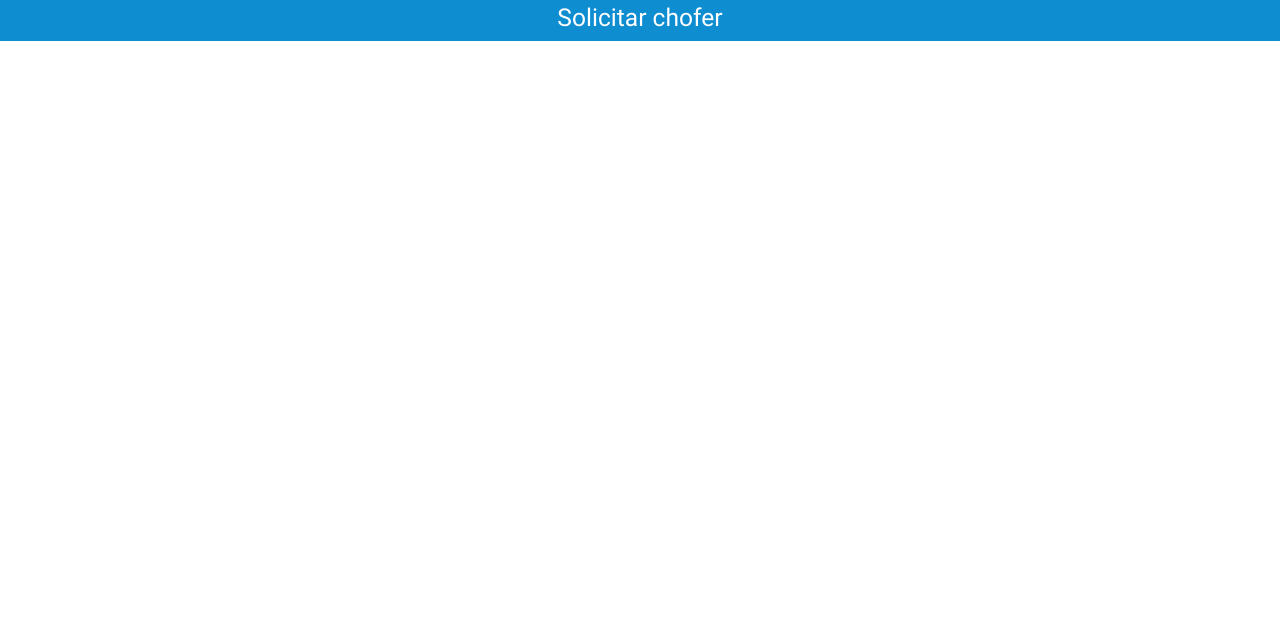
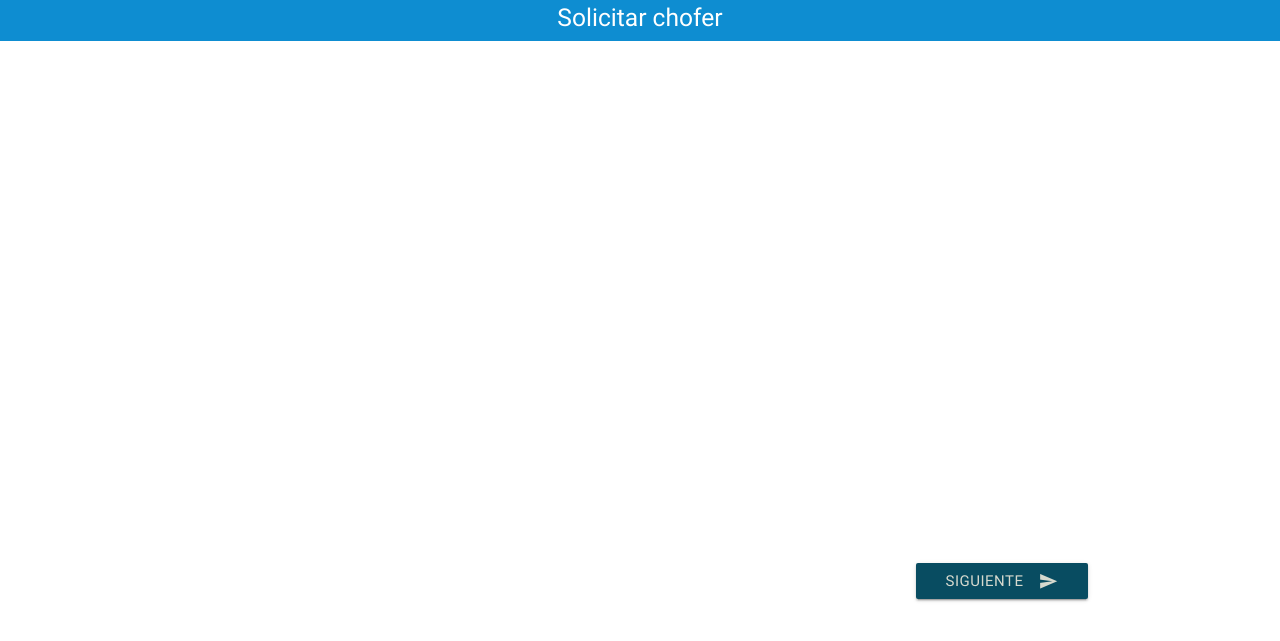
Before and after one commit to itzelJimenez/angelesAzules, a plain HTML site: page views/userService.html in a window 1280 px wide. Shown: the part 77-718 px from the top of the page. Drawn offline with nearby package versions, Linux system fonts and the light colour scheme; some packages are replaced by stand-ins of ours.

Commit message:
user service

```diff
--- a/views/userService.html
+++ b/views/userService.html
@@ -25,8 +25,16 @@
 					<div class="map-user-service"></div>
 				</div>
 			</div>
+			<div class="right">
+				<h3>
+					<button type="submit"  class="btn fondo-midnight-green font-timberwolf">
+						<i class="material-icons right">send</i>
+						Siguiente
+					</button>
+				</h3>
+			</div>
 		</section>
-	<script async defer
+		<script async defer
 						src="https://maps.googleapis.com/maps/api/js?key=AIzaSyD5drcGnjgz94bWdpoxsEUg4vl2Ck0tuJc">
 		</script>
 		<script src="https://code.jquery.com/jquery-3.2.1.min.js"></script>
```
